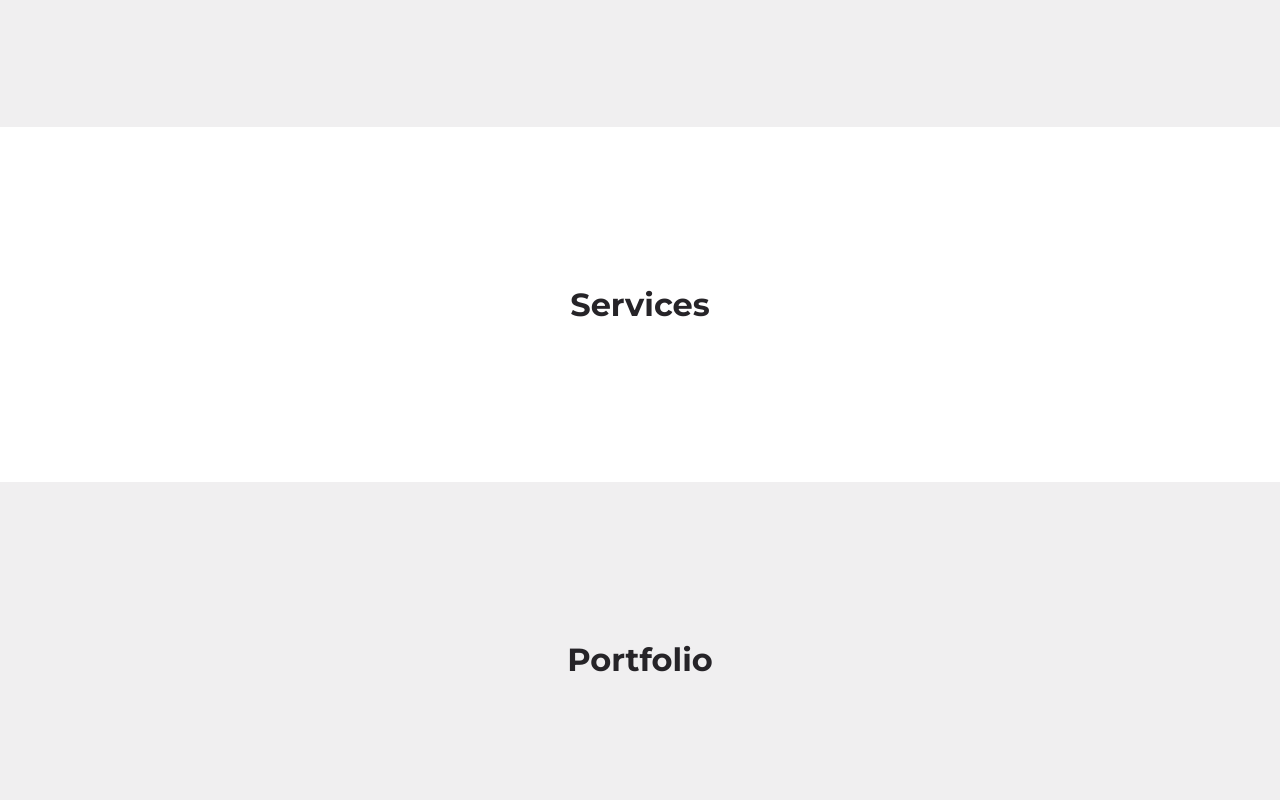
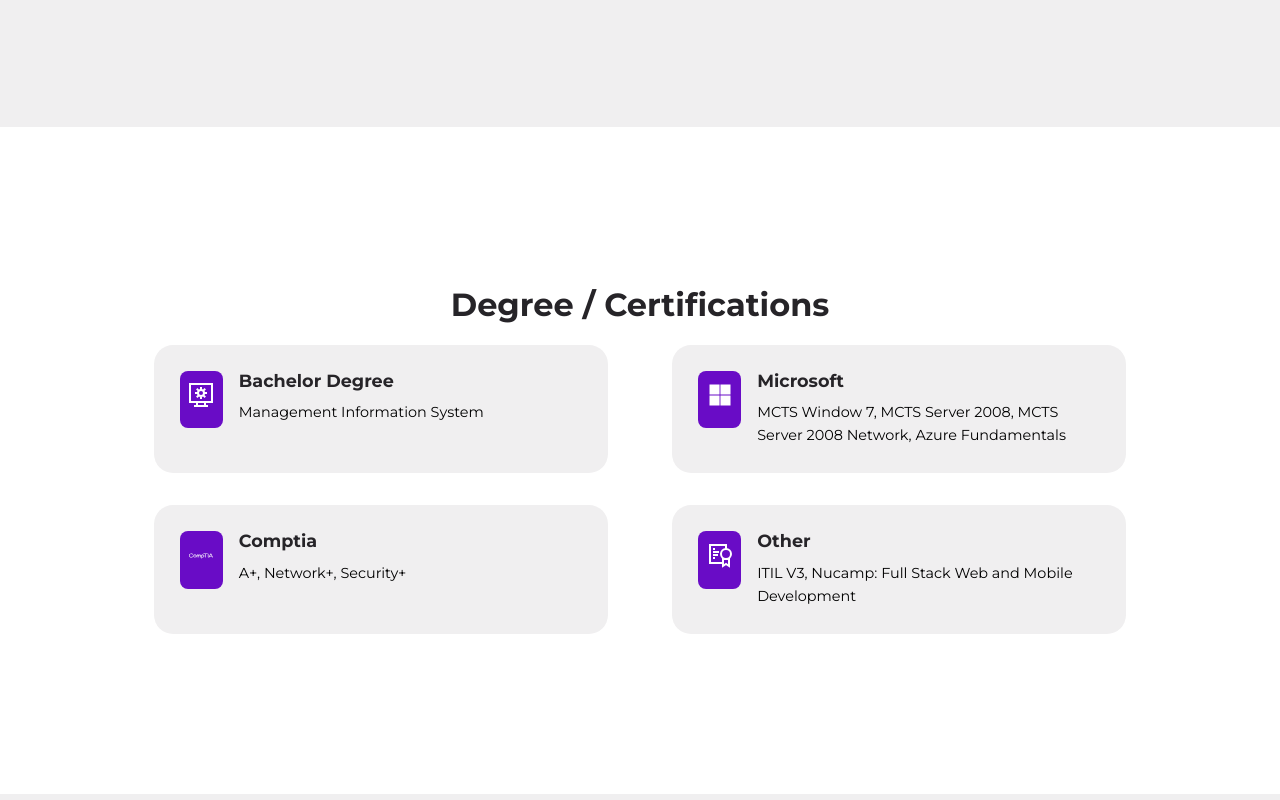
Before and after one commit to andydangit/ProfileV2, a React (Create React App) app: page / in a window 1280 px wide. Shown: the part 1400-2200 px from the top of the page. Built offline with nearby package versions, Linux system fonts and the light colour scheme.

Commit message:
Add: certifications page and modify other page to match

```diff
--- a/src/App.jsx
+++ b/src/App.jsx
@@ -1,7 +1,7 @@
 import Navbar from "./sections/navbar/Navbar";
 import Header from "./sections/header/Header";
 import About from "./sections/about/About";
-import Services from "./sections/services/Services";
+import Certifications from "./sections/certifications/Certifications";
 import Portfolio from "./sections/portfolio/Portfolio";
 import Testimonials from "./sections/testimonials/Testimonials";
 import Faqs from "./sections/faq/Faqs";
@@ -15,7 +15,7 @@
       <Navbar />
       <Header />
       <About />
-      <Services />
+      <Certifications />
       <Portfolio />
       <Testimonials />
       <Faqs />
--- /dev/null
+++ b/src/sections/certifications/Certifications.jsx
@@ -0,0 +1,29 @@
+import './certifications.css'
+
+import Card from '../../components/Card'
+import data from './data'
+
+
+const Certifications = () => {
+  return (
+    <section id="cert">
+      <h2>Degree / Certifications</h2>
+      <br />
+      <div className="container cert_container">
+        {
+          data.map(item => (
+            <Card key={item.id} className="cert light">
+              <div className="cert_icon">{item.icon}</div>
+              <div className="cert_details">
+                <h4>{item.title}</h4>
+                  <p>{item.desc}</p>
+              </div>
+            </Card>
+          ))
+        }
+      </div>
+    </section>
+  )
+}
+
+export default Certifications
--- /dev/null
+++ b/src/sections/certifications/certifications.css
@@ -0,0 +1,51 @@
+.cert_container {
+    display: grid;
+    grid-template-columns: 1fr 1fr;
+    gap: 2rem 4rem;
+}
+
+.card.cert {
+    display: flex;
+    align-items: flex-start;
+    gap: 1rem;
+}
+
+.cert_icon {
+    background: var(--color-primary);
+    padding: 0.6rem;
+    border-radius: var(--border-radius-3);
+    font-size: 1.5rem;
+    color: var(--color-white);
+    transition: var(--transition);
+}
+
+.cert:hover .cert_icon {
+    background: var(--color-light);
+    color: var(--color-primary);
+}
+
+.cert h4 {
+    margin-bottom: 0.7rem;
+}
+
+
+
+/* media queries for tablet */
+@media screen and (max-width: 1024px) {
+    .cert_container {
+        gap: 1.5rem;
+    }
+}
+
+
+/* media queries for phone */
+@media screen and (max-width: 600px) {
+    .cert_container {
+        grid-template-columns: 1fr;
+        gap: 1.2rem;
+    }
+
+    .card.cert {
+        gap: 1.2rem;
+    }
+}
--- a/src/sections/services/data.js
+++ b/src/sections/certifications/data.js
@@ -1,24 +1,32 @@
 import { FaMicrosoft } from "react-icons/fa";
 import { SiComptia } from "react-icons/si";
 import { GrCertificate } from "react-icons/gr";
+import { GrSystem } from "react-icons/gr";
 
 const data = [
   {
     id: 1,
+    icon: <GrSystem />,
+    title: "Bachelor Degree",
+    desc: "Management Information System",
+  },
+
+  {
+    id: 2,
     icon: <FaMicrosoft />,
     title: "Microsoft",
     desc: "MCTS Window 7, MCTS Server 2008, MCTS Server 2008 Network, Azure Fundamentals",
   },
   {
-    id: 2,
+    id: 3,
     icon: <SiComptia />,
     title: "Comptia",
     desc: "A+, Network+, Security+",
   },
   {
-    id: 3,
+    id: 4,
     icon: <GrCertificate />,
-    title: "Other Certifications",
+    title: "Other",
     desc: "ITIL V3, Nucamp: Full Stack Web and Mobile Development",
   },
 ];
--- a/src/sections/navbar/data.js
+++ b/src/sections/navbar/data.js
@@ -1,9 +1,10 @@
 const data = [
     {id: 1, link: '#', title: 'Home'},
     {id: 2, link: '#about', title: 'About'},
-    {id: 3, link: '#testimonials', title: 'Testimonials'},
-    {id: 4, link: '#portfolio', title: 'Project'},
-    {id: 5, link: '#contact', title: 'Contact'},
+    {id: 3, link: '#cert', title: 'Certifications'},
+    {id: 4, link: '#testimonials', title: 'Testimonials'},
+    {id: 5, link: '#portfolio', title: 'Project'},
+    {id: 6, link: '#contact', title: 'Contact'},
 
 ]
 
--- a/src/sections/services/Services.jsx
+++ /dev/null
@@ -1,9 +0,0 @@
-import './services.css'
-
-function Services() {
-  return (
-    <section id="services"><h2>Services</h2></section>
-  )
-}
-
-export default Services
```
Also changed, not shown: src/sections/services/services.css (deleted).
